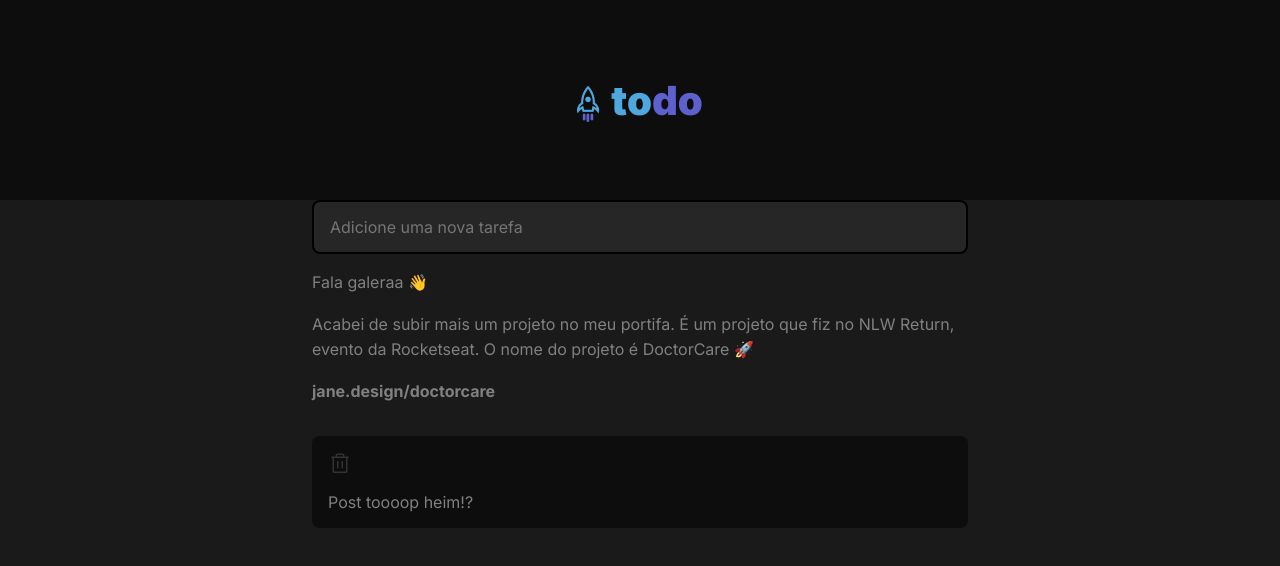
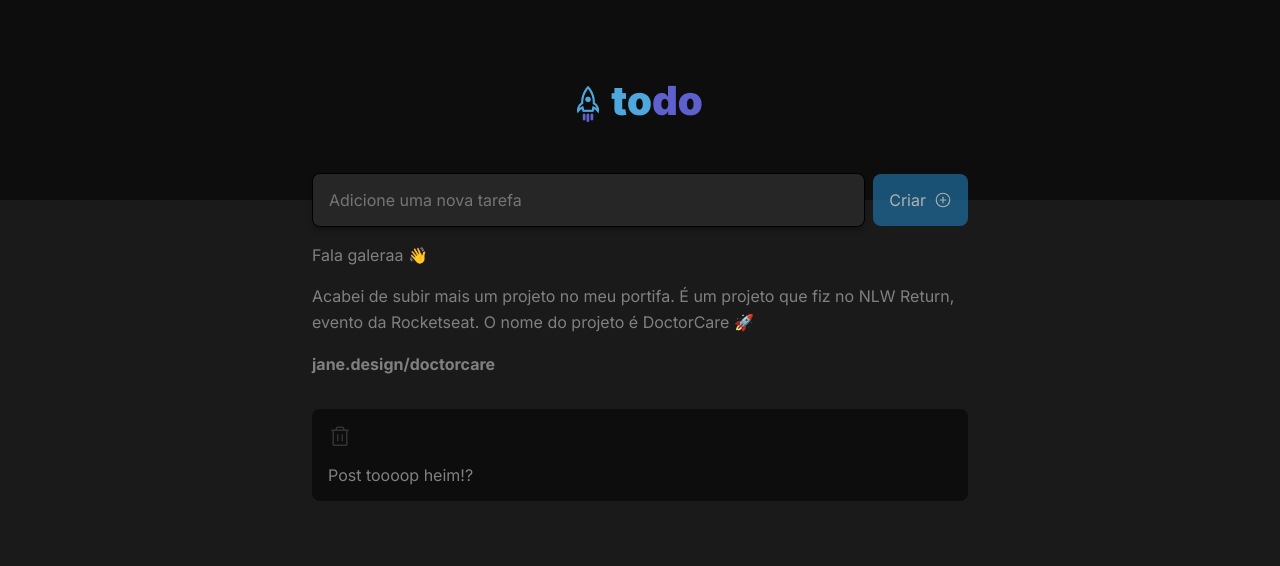
Before and after one commit to Gustavo-Orlandini/To-Do-List, a React (Vite) app: page / in a window 1280 px wide. Shown: the top 566 px of the page. Built offline with nearby package versions, Linux system fonts and the light colour scheme.

Commit message:
Change input styles

```diff
--- a/src/components/Post.module.css
+++ b/src/components/Post.module.css
@@ -29,67 +29,63 @@
     color: var(--green-300);
 }
 
-/* .post > header {
-    display: flex;
-    align-items: center;
-    justify-content: space-between;
-} */
-
 .post > header {
     font-size: 0.875rem;
     color: var(--gray-400);
 }
 
+.submitForm {
+    display: flex;
+    align-items: center;
+    align-items: center;
+    gap: 8px;
+    margin-top: -1.7rem;
 
-.commentForm {
-    width: 100%;
-    /* margin-top: 1.5rem; */
-    /* padding: 1.5rem; */
-    /* border-top: 1px solid var(--gray-100); */
 }
 
+footer {
+    display: flex;
+}
 
 .commentForm input {
     width: 100%;
     background: var(--gray-500);
-    border: 2px solid black;
+    border: 1px solid black;
     resize: none;
     height: 3.375rem;
     padding: 1rem;
     border-radius: 8px;
     color: var(--gray-100);
     line-height: 1.4;
+    font-size: 1rem;
+    box-shadow: 0px 4px 4px rgba(0, 0, 0, 0.25);
     /* margin-top: 1rem; */
 }
 
-.commentForm > footer {
-    visibility: hidden;
-    max-height: 0;
-}
-
-.commentForm:focus-within footer {
-    visibility: visible;
-    max-height: none;
-}
-
 .commentForm button[type="submit"] {
-    padding: 1rem 1.5rem;
-    margin-top: 1rem;
+    /* width: 5.625rem; */
+    height: 3.25rem;
+    padding: 1rem;
     border-radius: 8px;
     border: 0;
-    background: var(--blue-500);
-    color: var(--white);
-    font-weight: bold;
+    background: var(--blue-600);
+    color: var(--gray-100);
+    font-size: 1rem;
     cursor: pointer;
     transition: background-color 0.1s;
+    display: flex;
+    gap: 8px;
+    align-items: center;
+    line-height: 1.4;
+
 }
 
 .commentForm button[type="submit"]:not(:disabled):hover {
-    background: var(--blue-600);
+    background: var(--blue-300);
 }
 
 .commentForm button[type="submit"]:disabled {
-    opacity: 0.5;
+    opacity: 0.7;
     cursor: not-allowed;
 }
 
--- a/src/components/Post.tsx
+++ b/src/components/Post.tsx
@@ -1,3 +1,4 @@
+import { PlusCircle } from 'phosphor-react';
 import { FormEvent, useState, ChangeEvent, InvalidEvent } from 'react';
 import { Comment } from './Comment';
 
@@ -13,7 +14,7 @@ interface PostProps {
     content: Content[];
 }
 
-export function Post({content}: PostProps) {
+export function Post({ content }: PostProps) {
     const [comments, setComments] = useState([
         'Post toooop heim!?'
     ])
@@ -53,7 +54,7 @@ export function Post({content}: PostProps) {
         <article className={styles.post}>
 
             <form onSubmit={handleCreatNewComment} className={styles.commentForm}>
-
+                <div className={styles.submitForm}>
 
                     <input
                         name="comment"
@@ -68,9 +69,12 @@ export function Post({content}: PostProps) {
                     <footer>
                         <button type="submit" disabled={isNewCommentEmpty}>
                             Criar
+                            <PlusCircle size={18} />
                         </button>
                     </footer>
+                </div>
             </form>
+
 
             <div className={styles.content}>
                 {content.map(line => {
@@ -86,7 +90,7 @@ export function Post({content}: PostProps) {
 
             <div className={styles.commentList}>
                 {comments.map(comment => {
-                    return <Comment key={comment} content={comment} onDeleteComment={deleteComment}/>
+                    return <Comment key={comment} content={comment} onDeleteComment={deleteComment} />
                 })}
             </div>
         </article>
```
Lines whose indentation alone changed are shown as unchanged.
